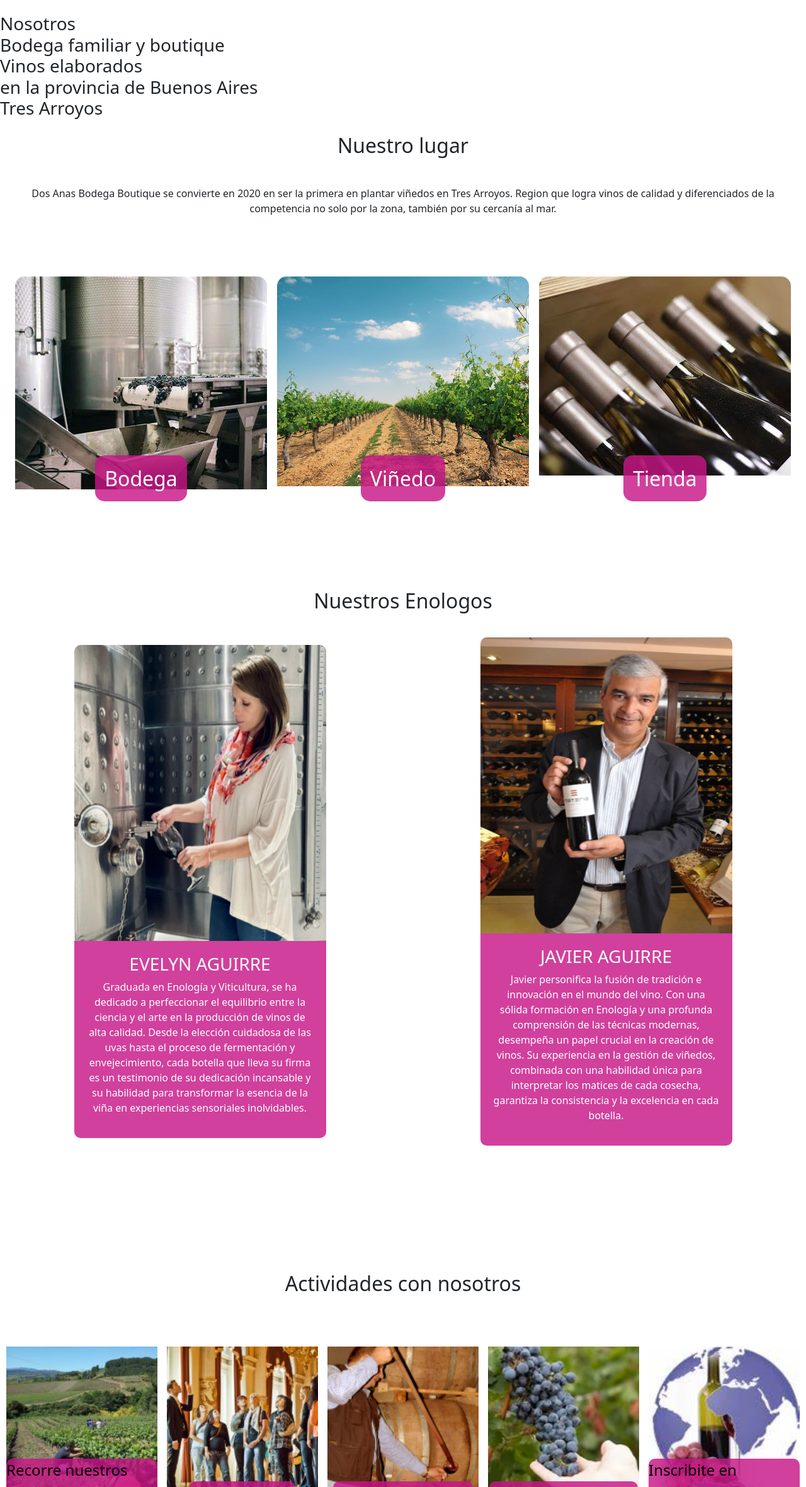
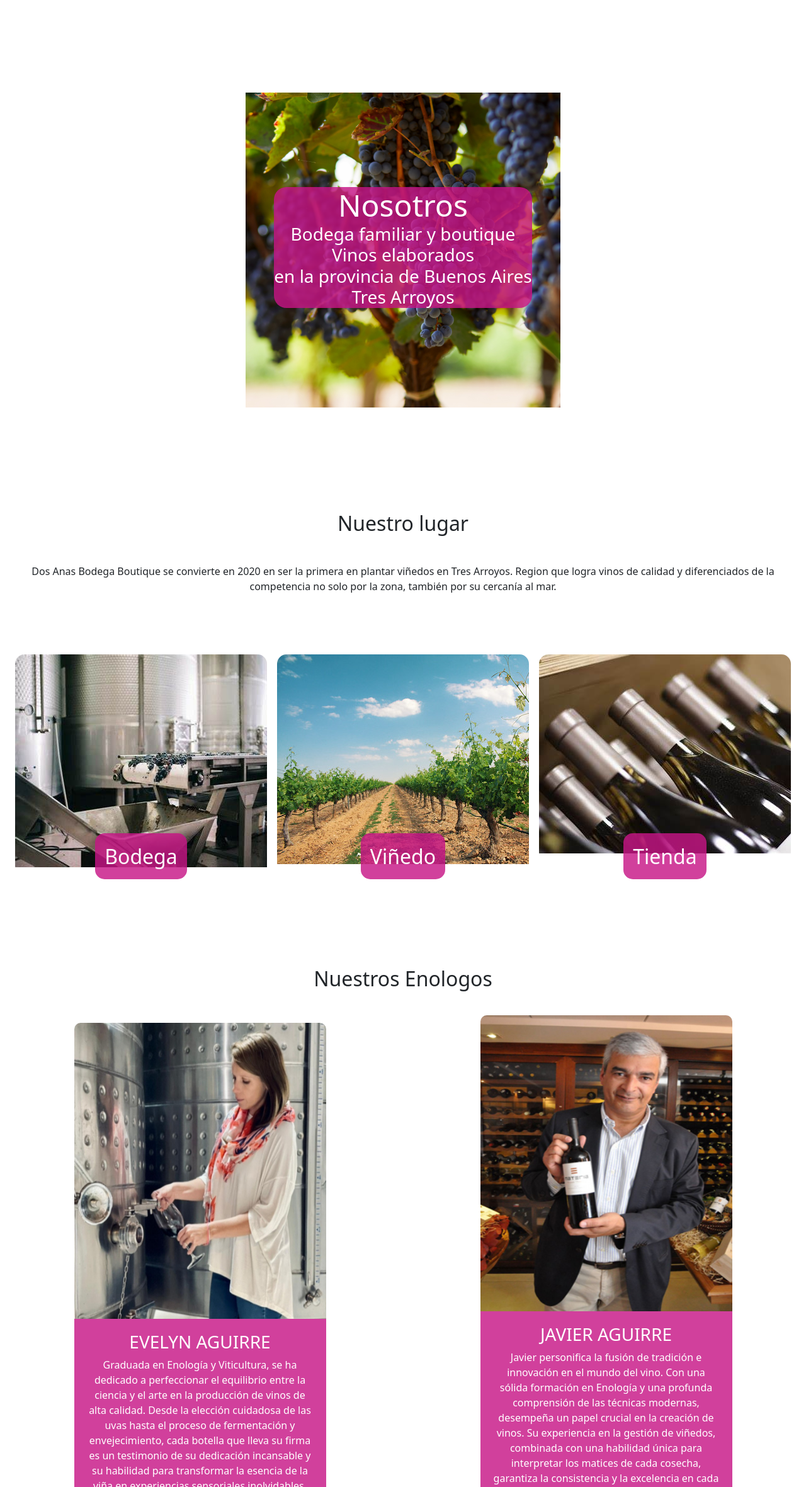
Before and after one commit to francosandroni2024/proyectodosanas, a plain HTML site: page index.html in a window 1280 px wide. Shown: the part 439-2800 px from the top of the page at 63% size. Drawn offline with nearby package versions, Linux system fonts and the light colour scheme; a web font is replaced by a local one.

Commit message:
utilizacion de sass

```diff
--- a/css/styles.css
+++ b/css/styles.css
@@ -1,4 +1,5 @@
 @charset "UTF-8";
+/* CONDICIONES GENERALES */
 * {
   margin: 0;
   padding: 0;
@@ -18,6 +19,8 @@ img {
   max-width: 100%;
 }
 
+/* CONDICIONES GENERALES */
+/*COMPONENTS*/
 /*Estilo header igual para todas las hojas*/
 header {
   background-color: rgb(26, 26, 26);
@@ -45,8 +48,28 @@ header nav ul {
   }
 }
 /*Estilo header igual para todas las hojas*/
+/*HEADER TIENDA */
+.usuario-contraseña {
+  display: flex;
+  flex-direction: column;
+}
+
+@media (min-width: 768px) {
+  .usuario-contraseña {
+    display: flex;
+    flex-direction: row;
+  }
+}
+/*HEADER TIENDA */
+/* APLICACION SASS A BARRA NAVEGACION (HEADER) */
+.link:hover {
+  color: rgba(199, 21, 134, 0.816);
+  font-size: 1.3rem;
+}
+
+/* APLICACION SASS A BARRA NAVEGACION (HEADER) */
 /*Comienzo estilo INDEX*/
-.portada-bodega {
+.portada {
   background-image: url(../img/inicio\ 1.png);
   height: 100vh;
   background-position: center;
@@ -56,14 +79,14 @@ header nav ul {
   align-items: center;
 }
 
-.portada-bodega h3 {
-  background-color: rgba(199, 21, 134, 0.316);
+.portada h3 {
+  background-color: rgba(199, 21, 134, 0.816);
   color: white;
   text-align: center;
   border-radius: 20px;
 }
 
-.portada-bodega span {
+.portada span {
   font-size: 3rem;
 }
 
@@ -197,9 +220,9 @@ header nav ul {
 
 .actividad a {
   background-color: rgba(199, 21, 134, 0.816);
-  border-radius: 10px;
-  font-size: 1.5rem;
-  color: black;
+  border-radius: 5px;
+  font-size: 1.3rem;
+  color: rgb(255, 255, 255);
 }
 
 @media (min-width: 768px) {
@@ -238,6 +261,7 @@ header nav ul {
 .grid-container {
   margin-top: 100px;
   background-color: rgb(26, 26, 26);
+  background: linear-gradient(rgba(0, 0, 0, 0.792), rgba(0, 0, 0, 0.616));
   color: white;
   height: 300px;
   display: grid;
@@ -382,7 +406,7 @@ header nav ul {
   }
 }
 /* Fin estilo BODEGA*/
-/* Comienzo estilo COTACTO */
+/* Comienzo estilo CONTACTO */
 .contacto {
   display: flex;
   flex-direction: column;
@@ -406,19 +430,6 @@ header nav ul {
 }
 /*Fin estilo CONTACTO */
 /* Comienzo estilo TIENDA */
-/*HEADER */
-.usuario-contraseña {
-  display: flex;
-  flex-direction: column;
-}
-
-@media (min-width: 768px) {
-  .usuario-contraseña {
-    display: flex;
-    flex-direction: row;
-  }
-}
-/*HEADER */
 /*  FOOTER  */
 .consultas {
   background-color: rgba(26, 26, 26, 0.655);
@@ -480,14 +491,11 @@ header nav ul {
   text-align: center;
 }
 
+.img-datafiscal {
+  transform: translate(-20px, 80px);
+}
+
 /*  FOOTER  */
 /* Fin estilo TIENDA */
-/* SASS */
-.link:hover {
-  color: rgba(199, 21, 134, 0.816);
-  font-size: 1.3rem;
-}
-
-/* SASS */
 
 /*# sourceMappingURL=styles.css.map */
```
Also changed, not shown: 1 other file.
